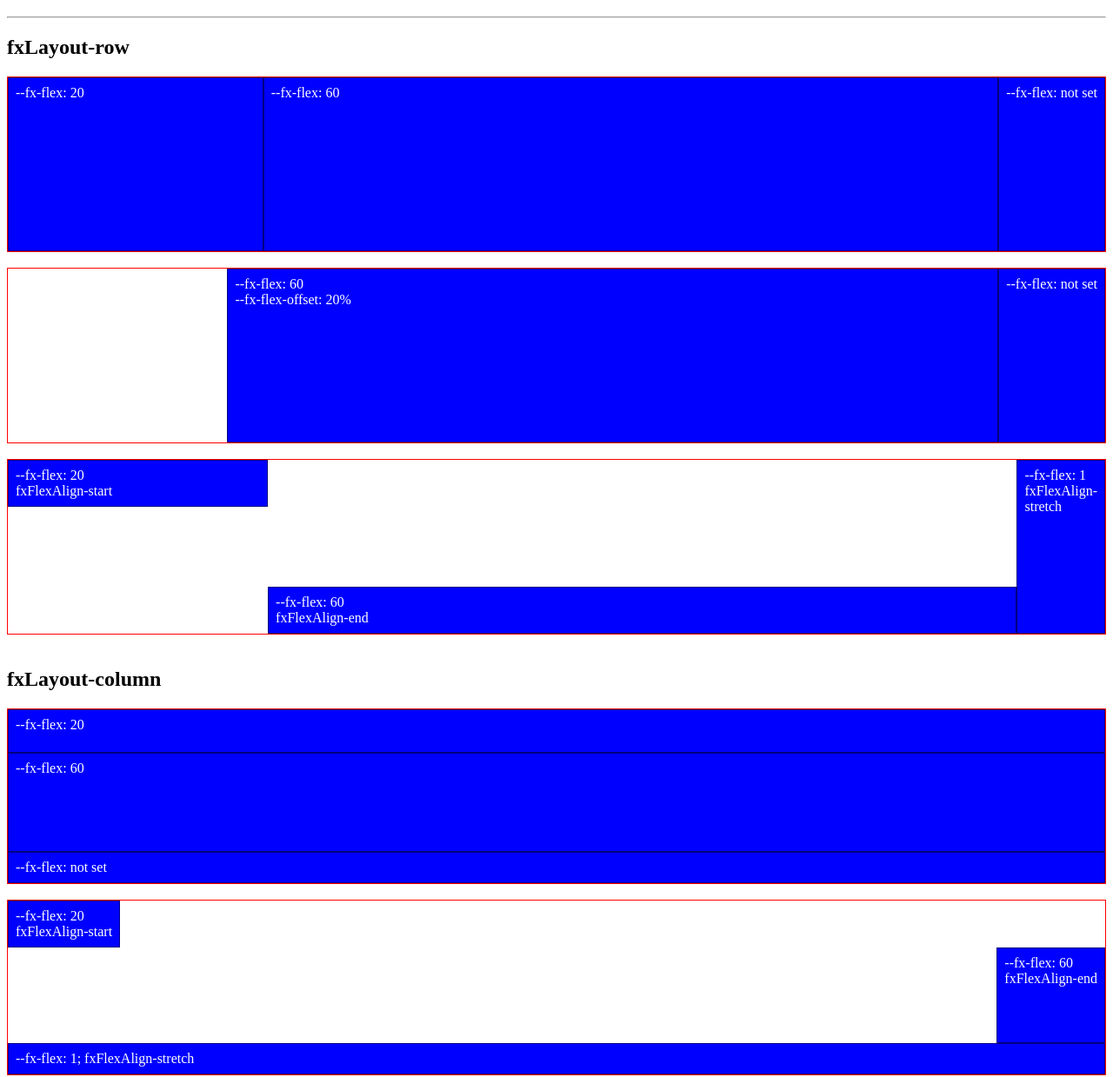
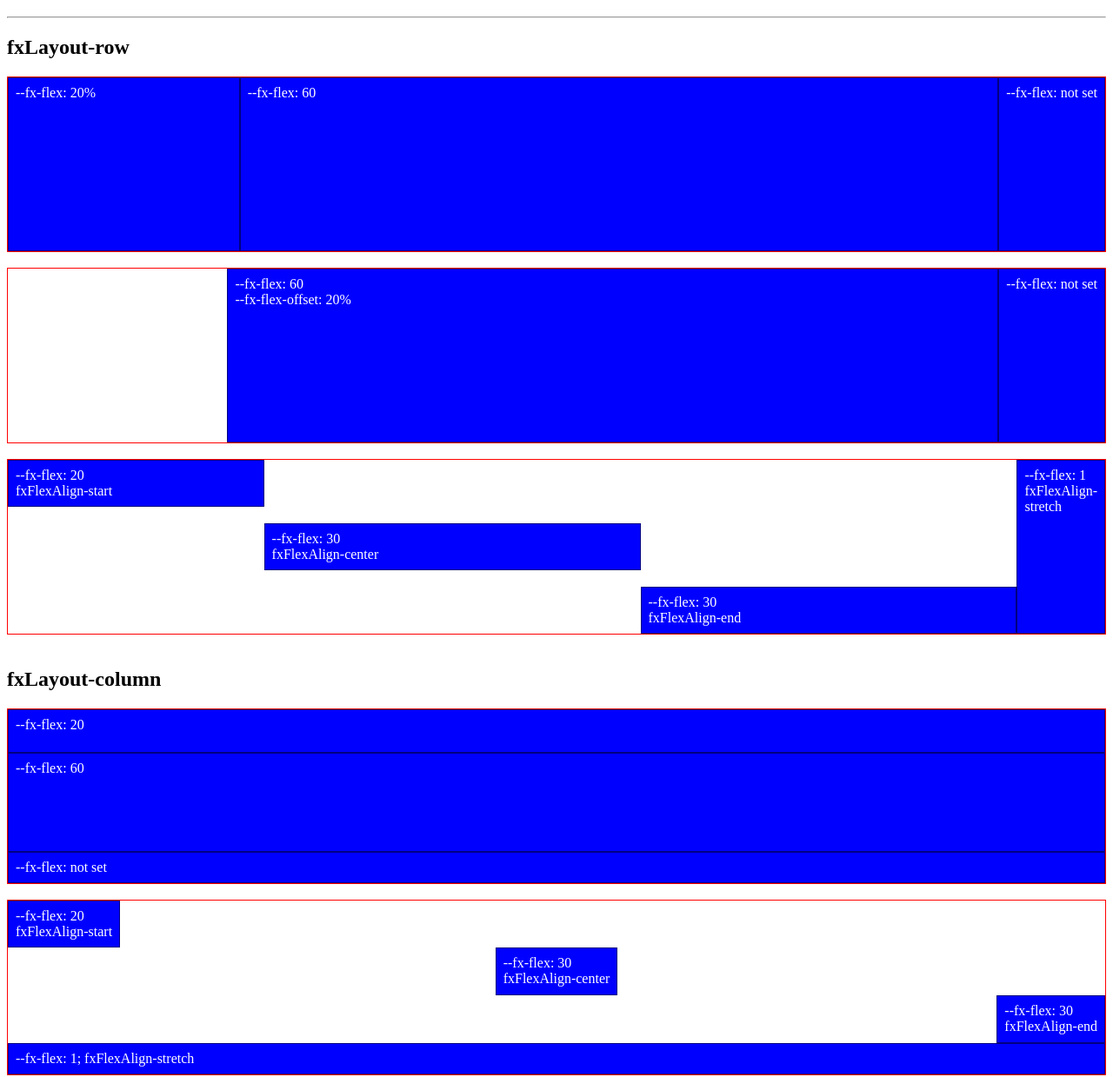
Before and after one commit to vdtdev/ng-flex-skunk, a website: page index.html in a window 1280 px wide. Shown: the part 61-1300 px from the top of the page at 87% size. Drawn offline with nearby package versions, Linux system fonts and the light colour scheme; files that its build step writes are made by us from their sources.

Commit message:
more clear flexalign examples

```diff
--- a/index.html
+++ b/index.html
@@ -20,7 +20,9 @@
     <hr />
     <h2>fxLayout-row</h2>
     <div class="holder-block fxLayout-row" style="height: 200px">
-      <div class="color-block fxFlex" style="--fx-flex: 20">--fx-flex: 20</div>
+      <div class="color-block fxFlex" style="--fx-flex: 20%">
+        --fx-flex: 20%
+      </div>
       <div class="color-block fxFlex" style="--fx-flex: 60">--fx-flex: 60</div>
       <div class="color-block fxFlex" style="">--fx-flex: not set</div>
     </div>
@@ -40,8 +42,12 @@
         --fx-flex: 20<br />
         fxFlexAlign-start
       </div>
-      <div class="color-block fxFlex fxFlexAlign-end" style="--fx-flex: 60">
-        --fx-flex: 60<br />
+      <div class="color-block fxFlex fxFlexAlign-center" style="--fx-flex: 30">
+        --fx-flex: 30<br />
+        fxFlexAlign-center
+      </div>
+      <div class="color-block fxFlex fxFlexAlign-end" style="--fx-flex: 30">
+        --fx-flex: 30<br />
         fxFlexAlign-end
       </div>
       <div class="color-block fxFlex fxFlexAlign-stretch" style="--fx-flex: 1">
@@ -62,8 +68,12 @@
         --fx-flex: 20<br />
         fxFlexAlign-start
       </div>
-      <div class="color-block fxFlex fxFlexAlign-end" style="--fx-flex: 60">
-        --fx-flex: 60<br />
+      <div class="color-block fxFlex fxFlexAlign-center" style="--fx-flex: 30">
+        --fx-flex: 30<br />
+        fxFlexAlign-center
+      </div>
+      <div class="color-block fxFlex fxFlexAlign-end" style="--fx-flex: 30">
+        --fx-flex: 30<br />
         fxFlexAlign-end
       </div>
       <div class="color-block fxFlex fxFlexAlign-stretch" style="--fx-flex: 1">
```
